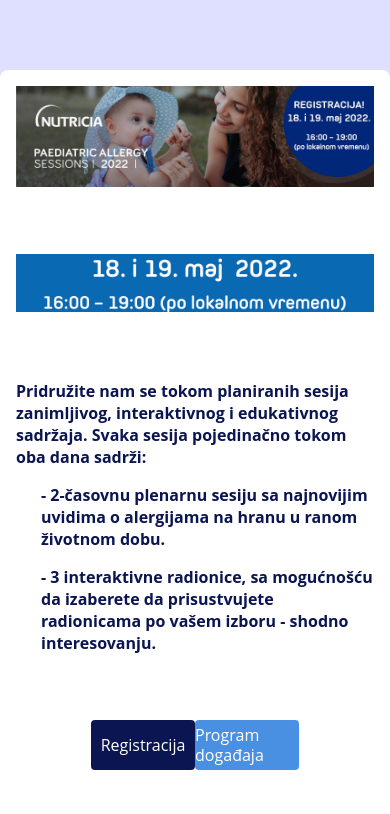
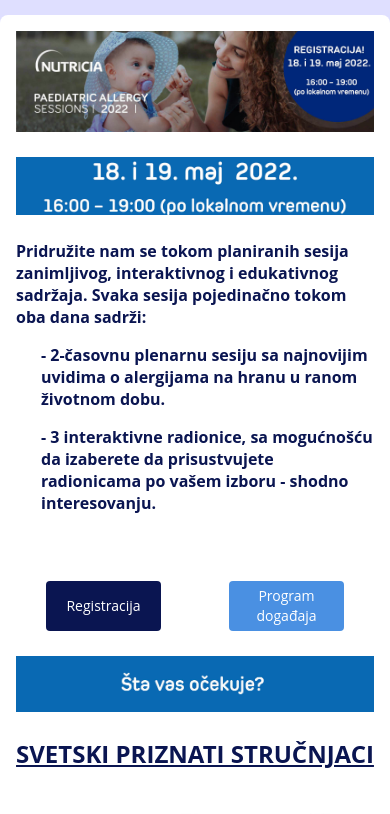
Before and after one commit to tadija84/paediatric_allergy_session, a plain HTML site: page index.html in a window 390 px wide. Shown: the top 814 px of the page. Drawn offline with Linux system fonts and the light colour scheme.

Commit message:
Add files via upload
test version

```diff
--- a/index.html
+++ b/index.html
@@ -7,6 +7,7 @@
     <meta name="viewport" content="width=device-width, initial-scale=1.0">
     <title>Paediatric Allergy Sessions 2022</title>
     <link rel="stylesheet" href="style.css">
+    <link rel="shortcut icon" href="https://www.kibid.rs/images/favicon.ico"  type="image/x-icon"/>
 </head>
 
 <body>
@@ -14,10 +15,10 @@
     <main>
         <div class="top_dark_rect"></div>
         <div class="wrapper">
-            <div class="item_section">
+            <div class="item_section img-only">
                 <img src="./images/1_16h.jpg" alt="nutritia banner">
             </div>
-            <div class="item_section">
+            <div class="item_section img-only">
                 <img src="./images/2_16h.jpg" alt="time of convention">
             </div>
             <div class="item_section">
@@ -34,7 +35,7 @@
                         class="btn_link prog_link">Program događaja</a>
                 </div>
             </div>
-            <div class="item_section">
+            <div class="item_section img-only">
                 <img src="./images/3.jpg" alt="">
             </div>
             <div class="item_section section_cont">
--- a/style.css
+++ b/style.css
@@ -24,8 +24,7 @@ main{
     background-color: rgb(223, 223, 255);;
 }
 .wrapper{
-    display: flex;
-    flex-direction: column;
+    display:block;
     width: 672px;
 
     background-color: rgb(255, 255, 255);
@@ -37,7 +36,7 @@ main{
     width: 100%;
     display: flex;
     flex-direction: column;
-    margin-bottom: 8vh;
+    margin-bottom: 3vh;
 }
 .conv-text-head,
 .conv-text-cont{
@@ -107,19 +106,53 @@ main{
 }
 a{
     text-decoration: none;
+    text-align: center;
 }
 
 @media only screen and (max-width: 765px) {
     .wrapper{
         width: 480px;
     }
+    .btn_container{
+        padding: 0 25px;
+    }
 }
 @media only screen and (max-width: 480px) {
+    .top_dark_rect{
+        height: 5vh;
+    }
     main{
-        padding: 70px 0 50px;
+        padding: 15px 0 50px;
     }
     .wrapper{
         width: 100%;
         padding: 16px 16px 0px;
     }
+    .btn_container{
+        padding: 0 30px;
+    }
+    .btn_link{
+        width: 145px;
+        font-size: 14px;
+    }
 }
+@media only screen and (max-width: 400px) {
+    .btn_link{
+        width: 115px;
+    }
+}
+@media only screen and (max-width: 376px) {
+    .wrapper{
+        padding: 16px 8px 0px;
+    }
+    .btn_link{
+        width: 105px;
+        font-size: 13px;
+    }
+}
+.item_section img{
+    object-fit: contain;
+}
+.img-only{
+    max-height: 40vw;
+}
```
Also changed, not shown: 1 other file.
